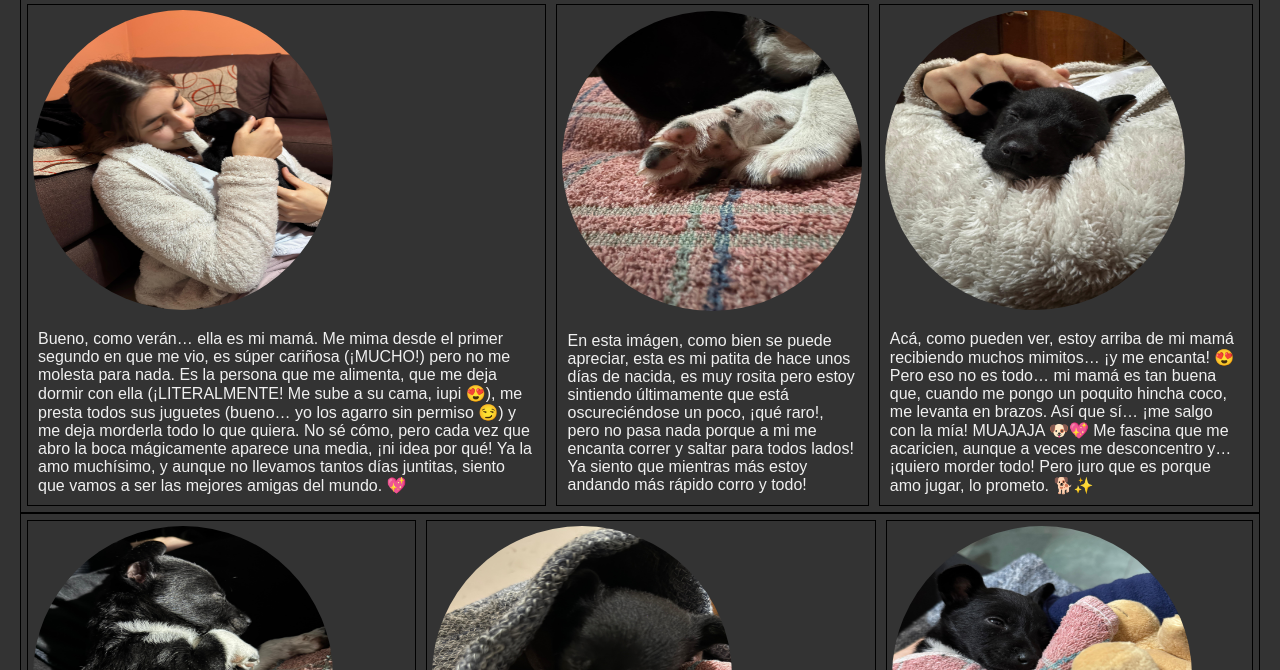
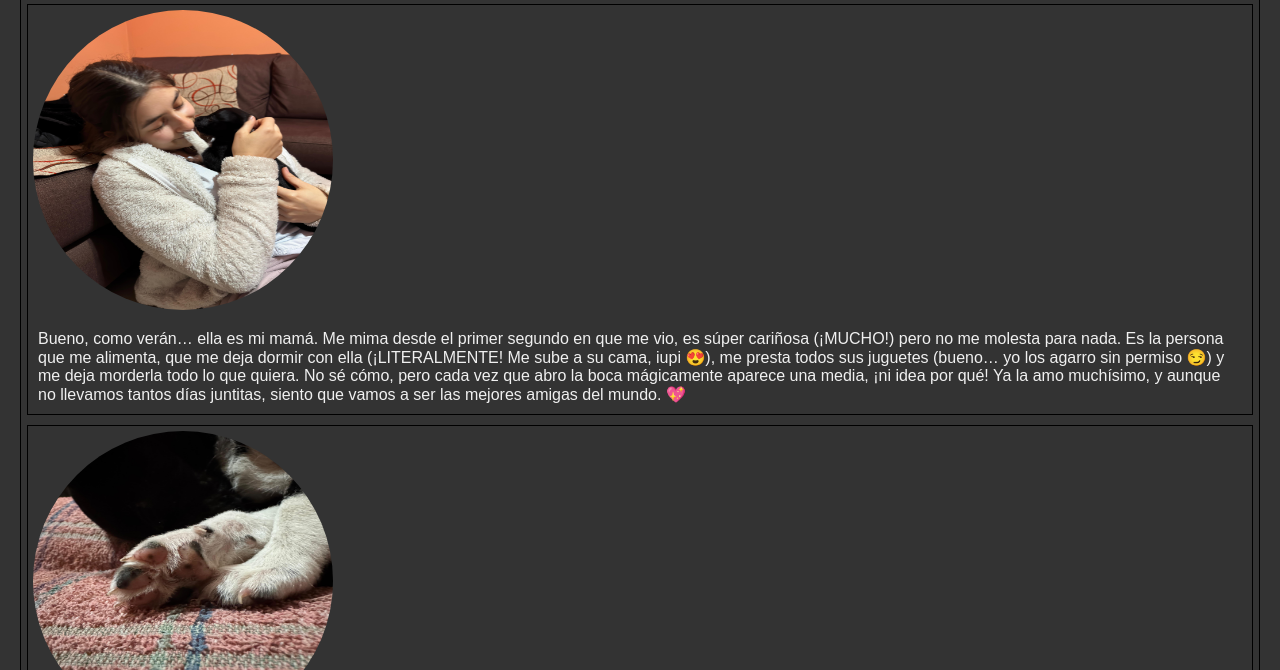
Before and after one commit to vgarcia2024/minabrandi, a plain HTML site: page index.html in a window 1280 px wide. Shown: the part 630-1300 px from the top of the page. Drawn offline with Linux system fonts and the light colour scheme.

Commit message:
Medida cajas

```diff
--- a/css/style.css
+++ b/css/style.css
@@ -171,7 +171,8 @@ img {
 .contenido-fotos2,
 .contenido-fotos3 {
   display: flex;
-  gap: 10px; /* permite que los elementos bajen de línea */
+  gap: 10px;
+  flex-wrap: wrap; /* permite que los elementos bajen de línea */
   justify-content: center; /* centra en pantallas grandes y chicas */
 }
 
```
